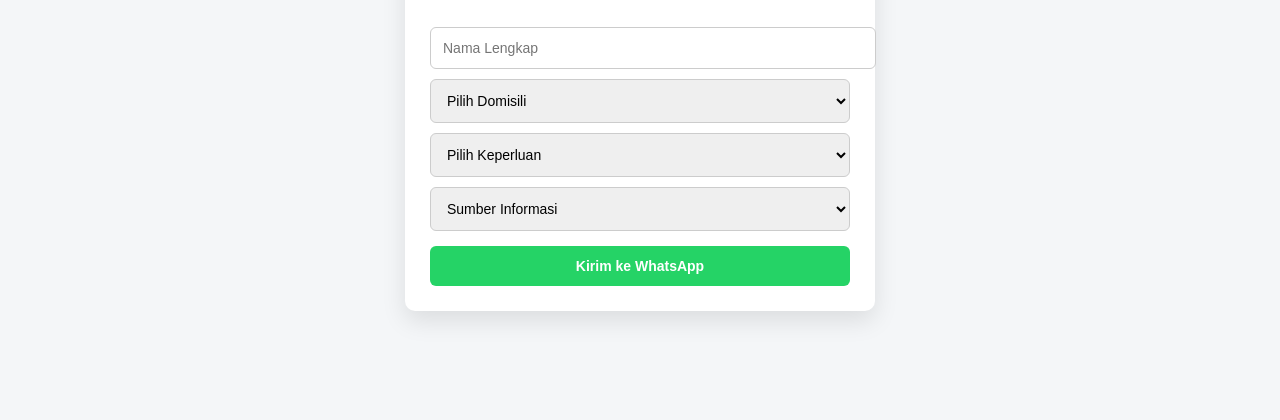
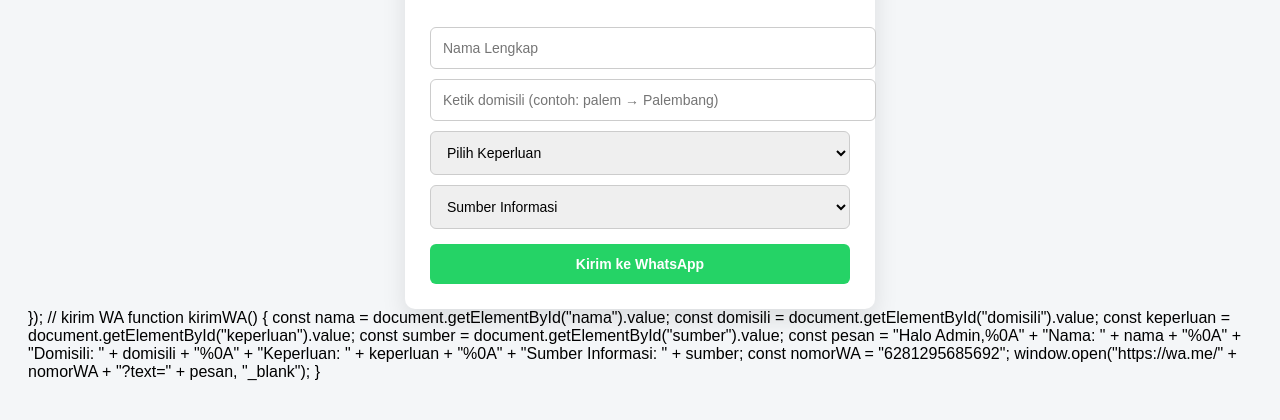
Before and after one commit to yudai0373-creator/calltoaction, a plain HTML site: page index.html in a window 1280 px wide. Shown: the part 104-524 px from the top of the page. Drawn offline with Linux system fonts and the light colour scheme.

Commit message:
Update index.html

```diff
--- a/index.html
+++ b/index.html
@@ -52,9 +52,16 @@
   <form onsubmit="kirimWA(); return false;">
     <input type="text" id="nama" placeholder="Nama Lengkap" required>
 
-    <select id="domisili" required>
-      <option value="">Pilih Domisili</option>
-    </select>
+    <input
+  type="text"
+  id="domisili"
+  placeholder="Ketik domisili (contoh: palem → Palembang)"
+  list="listKota"
+  required
+>
+
+<datalist id="listKota"></datalist>
+
 
     <select id="keperluan" required>
       <option value="">Pilih Keperluan</option>
@@ -111,12 +118,16 @@ const kotaIndonesia = [
 ];
 
 // isi dropdown otomatis
-const selectDomisili = document.getElementById("domisili");
+<script>
+const listKota = document.getElementById("listKota");
+
 kotaIndonesia.forEach(kota => {
-  const opt = document.createElement("option");
-  opt.value = kota;
-  opt.text = kota;
-  selectDomisili.appendChild(opt);
+  const option = document.createElement("option");
+  option.value = kota;
+  listKota.appendChild(option);
+});
+</script>
+
 });
 
 // kirim WA
```
